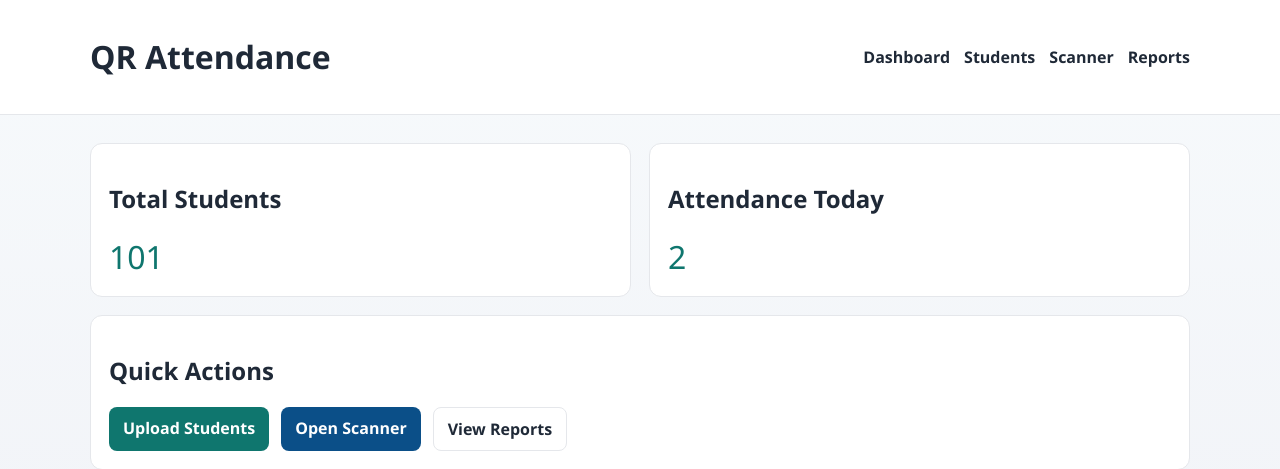
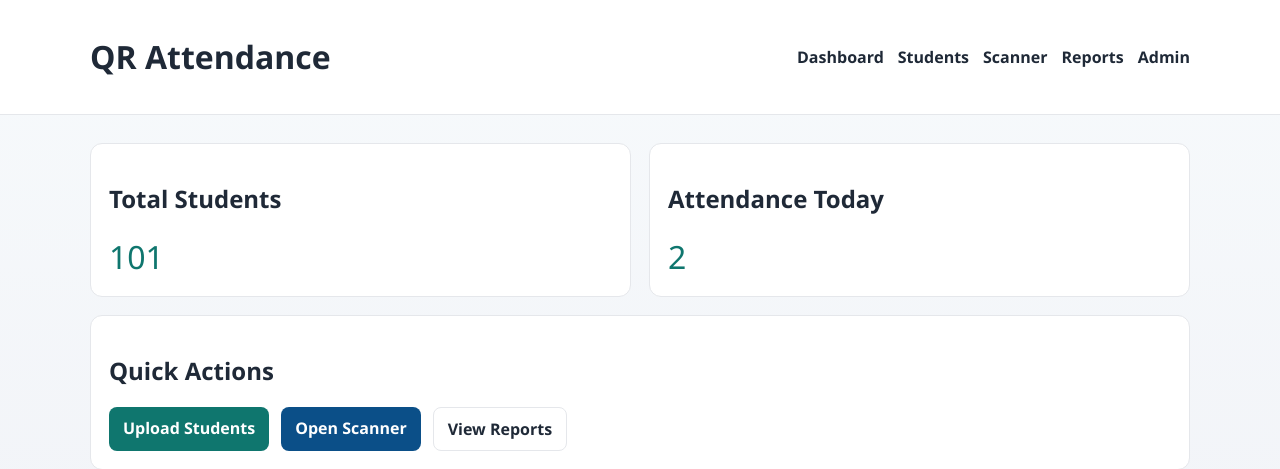
Before and after one commit to UtsavMishra0910/icreateqr, a FastAPI app: page / in a window 1280 px wide. Shown: the top 469 px of the page. Run offline with FastAPI, Linux system fonts and the light colour scheme; data comes from the database, SQL or seed files in the repository; some libraries are stand-ins or nearby versions.

Commit message:
feat: add admin login panel with delete actions

```diff
--- a/app/main.py
+++ b/app/main.py
@@ -3,20 +3,25 @@ from pathlib import Path
 
 from fastapi import Depends, FastAPI, File, Form, HTTPException, Request, UploadFile
 from fastapi.responses import FileResponse, HTMLResponse, RedirectResponse, StreamingResponse
+from starlette.middleware.sessions import SessionMiddleware
 from fastapi.staticfiles import StaticFiles
 from fastapi.templating import Jinja2Templates
 from sqlalchemy.exc import IntegrityError
 from sqlalchemy.orm import Session
 
-from app.config import BASE_DIR, UPLOAD_DIR
+from app.config import BASE_DIR, SECRET_KEY, UPLOAD_DIR
 from app.database import Base, engine, get_db
 from app.models import Attendance, Student
 from app.services import build_qr_zip, generate_qr, read_students_dataframe, upsert_students
 
 app = FastAPI(title="QR Attendance System", version="1.0.0")
+app.add_middleware(SessionMiddleware, secret_key=SECRET_KEY)
 templates = Jinja2Templates(directory=str(BASE_DIR / "templates"))
 app.mount("/static", StaticFiles(directory=str(BASE_DIR / "static")), name="static")
 app.mount("/qrcodes", StaticFiles(directory=str(BASE_DIR / "qrcodes")), name="qrcodes")
+
+ADMIN_EMAIL = "utsav.24bai10564@vitbhopal.ac.in"
+ADMIN_PASSWORD = "icreateqr"
 
 
 @app.on_event("startup")
@@ -142,3 +147,58 @@ def reports_page(request: Request, db: Session = Depends(get_db)):
         .all()
     )
     return templates.TemplateResponse("reports.html", {"request": request, "rows": rows})
+
+
+@app.get("/admin", response_class=HTMLResponse)
+def admin_page(request: Request):
+    is_admin = bool(request.session.get("is_admin"))
+    return templates.TemplateResponse("admin.html", {"request": request, "is_admin": is_admin})
+
+
+@app.post("/admin/login")
+def admin_login(
+    request: Request,
+    email: str = Form(...),
+    password: str = Form(...),
+):
+    if email.strip().lower() != ADMIN_EMAIL or password != ADMIN_PASSWORD:
+        response = RedirectResponse(url="/admin", status_code=303)
+        response.set_cookie("flash", "Invalid admin email or password", max_age=5)
+        return response
+
+    request.session["is_admin"] = True
+    request.session["admin_email"] = ADMIN_EMAIL
+    response = RedirectResponse(url="/admin", status_code=303)
+    response.set_cookie("flash", "Admin login successful", max_age=5)
+    return response
+
+
+@app.post("/admin/logout")
+def admin_logout(request: Request):
+    request.session.clear()
+    response = RedirectResponse(url="/admin", status_code=303)
+    response.set_cookie("flash", "Admin logged out", max_age=5)
+    return response
+
+
+@app.post("/admin/delete")
+def admin_delete_data(request: Request, scope: str = Form(...), db: Session = Depends(get_db)):
+    if not request.session.get("is_admin"):
+        raise HTTPException(status_code=403, detail="Admin login required")
+
+    if scope == "attendance":
+        db.query(Attendance).delete()
+        db.commit()
+        response = RedirectResponse(url="/admin", status_code=303)
+        response.set_cookie("flash", "Attendance records deleted", max_age=5)
+        return response
+
+    if scope == "all":
+        db.query(Attendance).delete()
+        db.query(Student).delete()
+        db.commit()
+        response = RedirectResponse(url="/admin", status_code=303)
+        response.set_cookie("flash", "Students and attendance deleted", max_age=5)
+        return response
+
+    raise HTTPException(status_code=400, detail="Invalid delete scope")
--- a/static/style.css
+++ b/static/style.css
@@ -116,6 +116,24 @@ main {
     flex-wrap: wrap;
 }
 
+.admin-form {
+    display: flex;
+    flex-direction: column;
+    gap: 10px;
+    max-width: 420px;
+    margin-bottom: 14px;
+}
+
+.admin-form input {
+    border: 1px solid var(--border);
+    border-radius: 8px;
+    padding: 10px 12px;
+}
+
+.btn.danger {
+    background: var(--danger);
+}
+
 .table-wrap {
     overflow-x: auto;
 }
--- a/templates/base.html
+++ b/templates/base.html
@@ -15,6 +15,7 @@
                 <a href="/students">Students</a>
                 <a href="/scanner">Scanner</a>
                 <a href="/reports">Reports</a>
+                <a href="/admin">Admin</a>
             </nav>
         </div>
     </header>
```
Also changed, not shown: templates/admin.html (added, +29 -0 lines).
